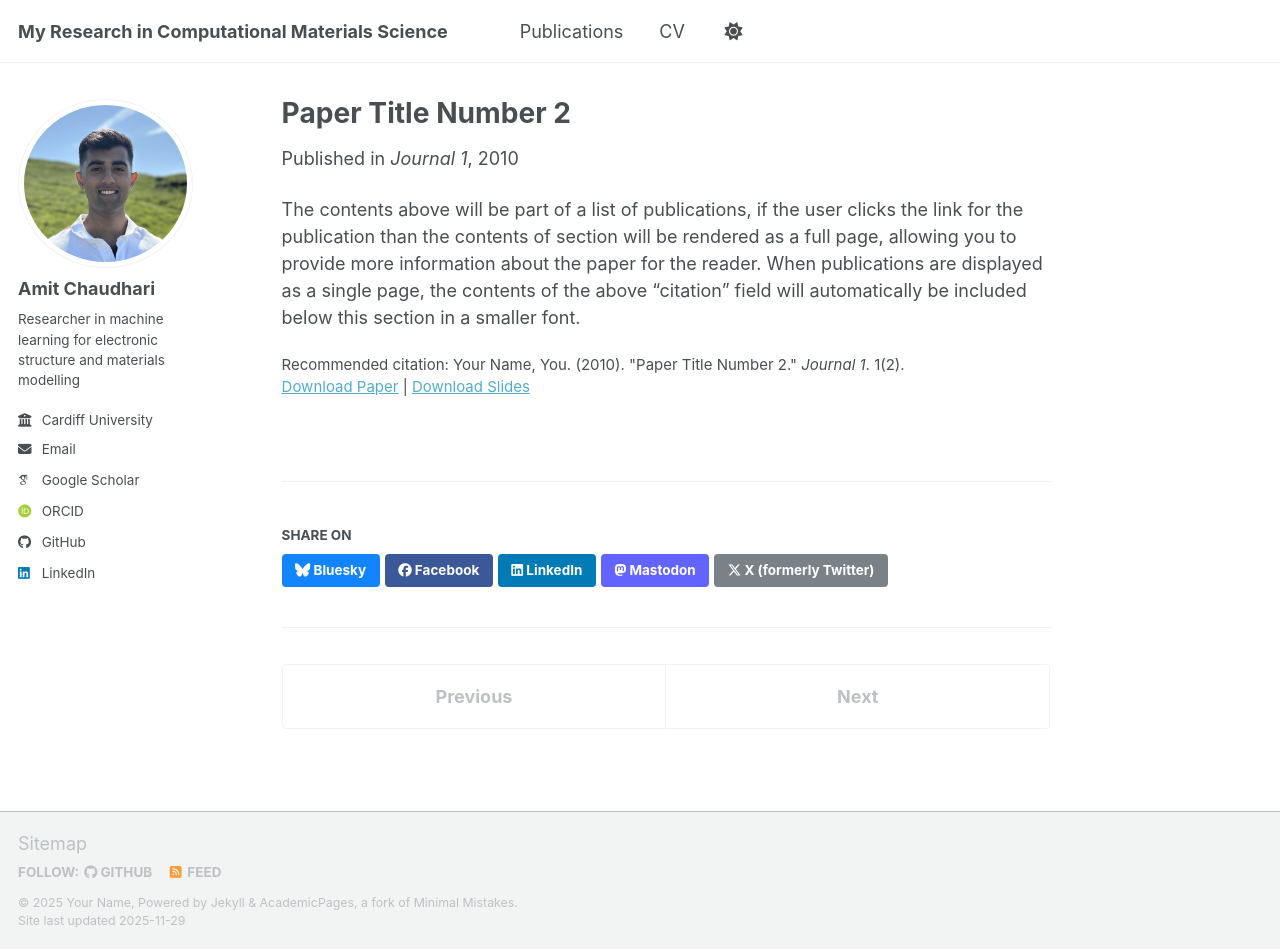
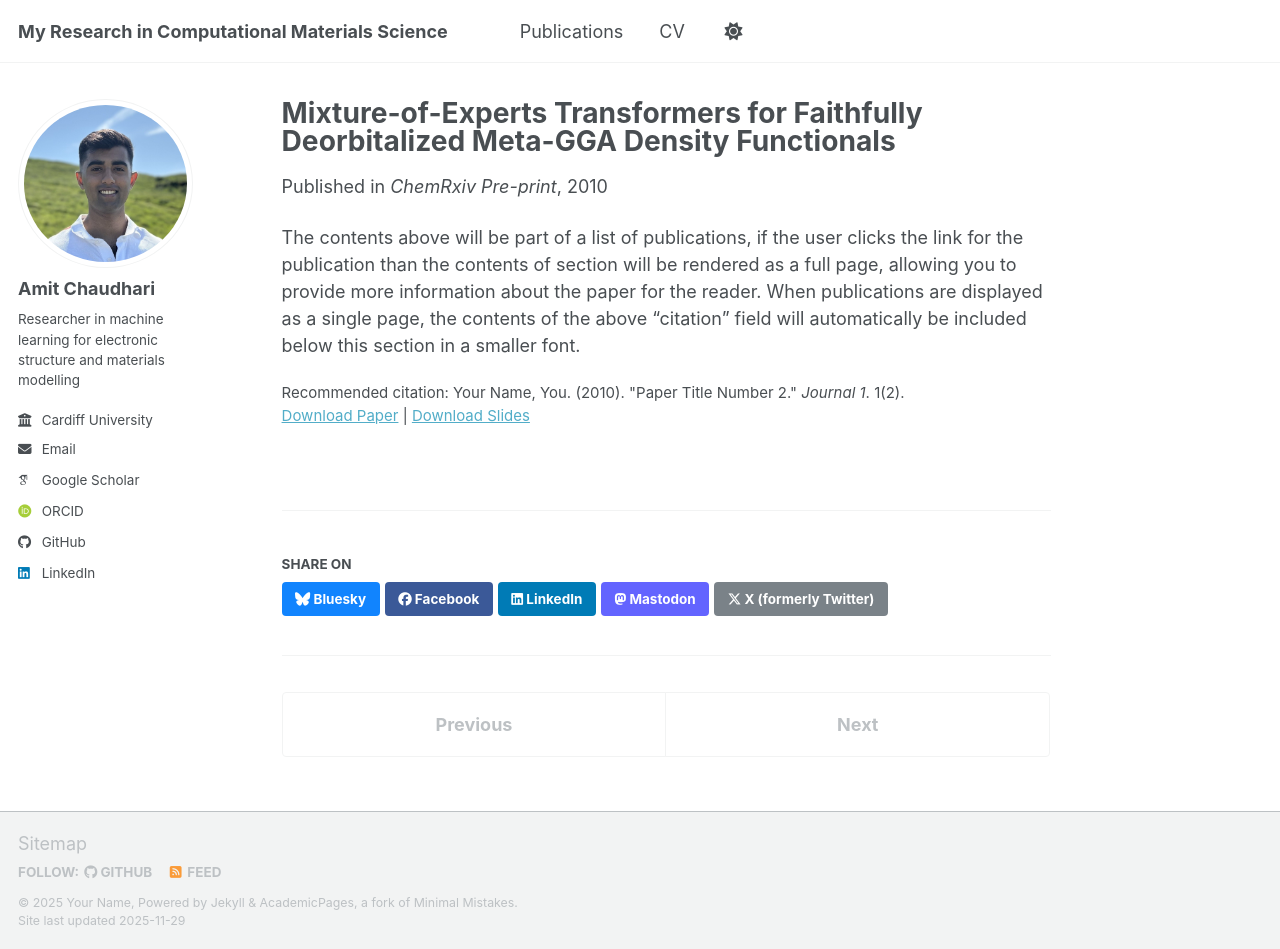
Before and after one commit to amitmc1/amitmc1.github.io, a Jekyll site: the page built from _publications/2010-10-01-paper-title-number-2.md, in a window 1280 px wide and 949 px high. Built offline with Jekyll 4.4.1, drawn with Linux system fonts in a browser that asks for light colours; some web fonts are replaced; a script bundle is joined from its source files by our own code; library files that are not in the unit come from our copies.

Commit message:
Update paper title and venue in publication metadata

```diff
--- a/_publications/2010-10-01-paper-title-number-2.md
+++ b/_publications/2010-10-01-paper-title-number-2.md
@@ -1,11 +1,11 @@
 ---
-title: "Paper Title Number 2"
+title: "Mixture-of-Experts Transformers for Faithfully Deorbitalized Meta-GGA Density Functionals"
 collection: publications
 category: manuscripts
 permalink: /publication/2010-10-01-paper-title-number-2
 excerpt: 'This paper is about the number 2. The number 3 is left for future work.'
 date: 2010-10-01
-venue: 'Journal 1'
+venue: 'ChemRxiv Pre-print'
 slidesurl: 'https://academicpages.github.io/files/slides2.pdf'
 paperurl: 'https://academicpages.github.io/files/paper2.pdf'
 citation: 'Your Name, You. (2010). &quot;Paper Title Number 2.&quot; <i>Journal 1</i>. 1(2).'
```
